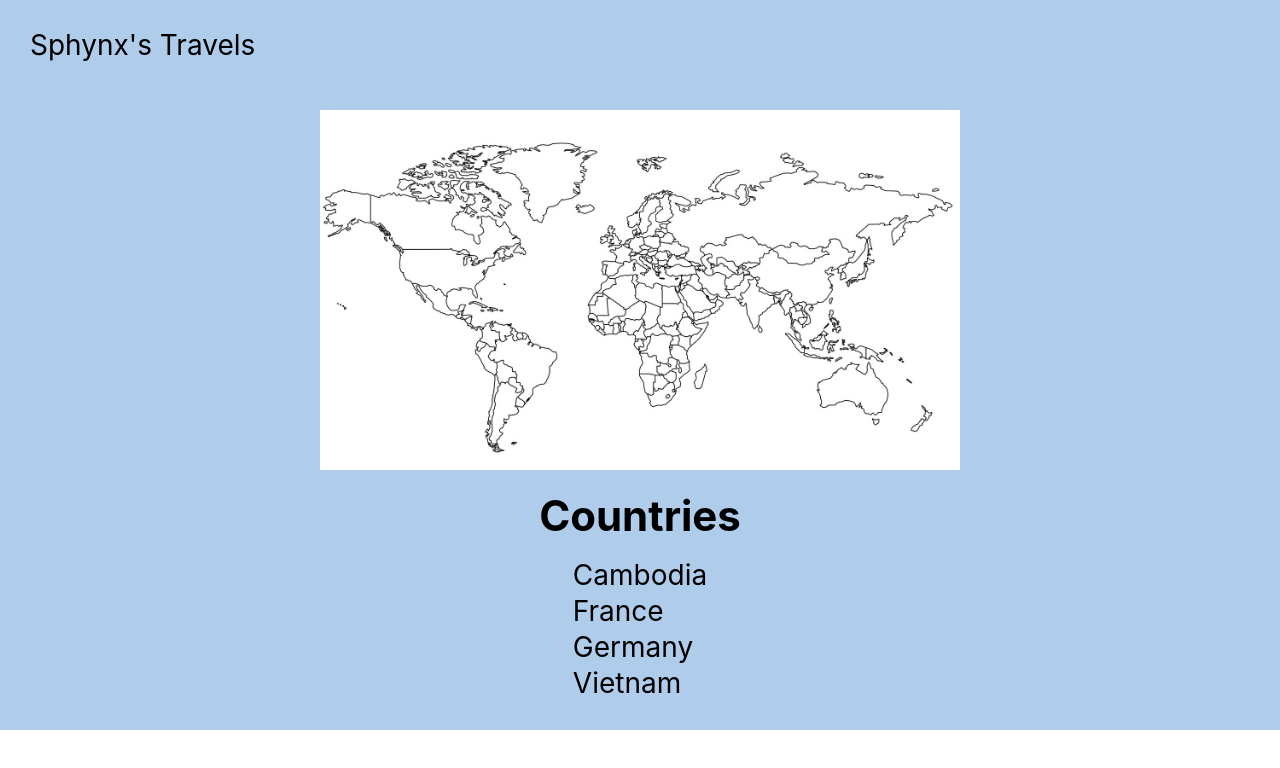
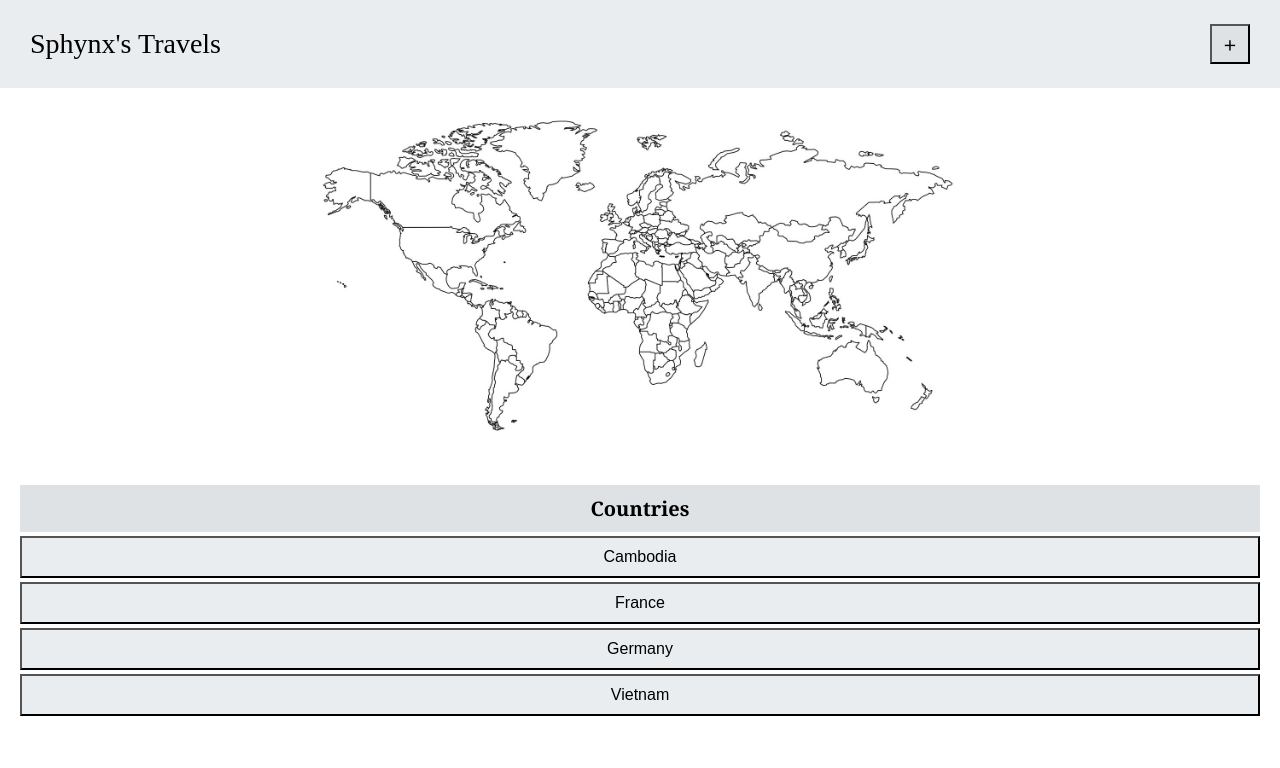
Before and after one commit to amandahaus/travel-app, a React (Create React App) app in the folder frontend/: page / in a window 1280 px wide. Shown: the top 768 px of the page. Built offline with nearby package versions, Linux system fonts and the light colour scheme.

Commit message:
buttons for countries + adding a country, new fonts

```diff
--- a/frontend/src/App.css
+++ b/frontend/src/App.css
@@ -5,8 +5,7 @@
 
 /* header */
 .dashboard-header {
-  background-color: #afcdeb;
-  min-height: 10vh;
+  background-color: #eaedf0;
   display: flex;
   flex-direction: column;
   align-items: center;
@@ -18,14 +17,32 @@
 .user-travels {
   align-self: flex-start;
   margin-left: 30px;
+  font-family: 'Brush Script MT', cursive;
+}
+
+.add-travels-button {
+  position: absolute;
+  right: 30px;
+  background-color: #dfe2e5;
+  color: black;
+  width: 40px;
+  height: 40px;
+  font-size: 24px;
+  cursor: pointer;
+  display: flex;
+  justify-content: center;
+  align-items: center;
+  font-family: Georgia, serif;
+}
+
+.add-travels-button:hover {
+  background-color: #eaedf0;
 }
 
 /* body */
 .dashboard-body {
-  background-color: #afcdeb;
+  width: 100%;
   min-height: 10vh;
-  display: flex;
-  flex-direction: column;
   align-items: center;
   justify-content: center;
   font-size: calc(12px + 2vmin);
@@ -35,22 +52,50 @@
 .mercator-pic {
   width: 50%;
   height: auto;
-  margin-top: 20px;
+}
+
+.countries-title-container {
+  width: 100%;
+  padding: 0 20px;
+  box-sizing: border-box;
 }
 
 .countries-title {
+  width: 100%;
+  padding: 10px 0;
   font-weight: bold;
-  margin-top: 20px;
-  margin-bottom: 10px;
+  font-size: 20px;
+  margin-top: 30px;
+  margin-bottom: 0px;
+  text-align: center;
+  background-color: #dfe2e5;
+  font-family: Georgia, serif;
 }
 
-.country-list {
+.countries-list {
   list-style-type: none;
   padding: 0;
-  text-align: left;
-  margin-top: 5px; /* spacing from map */
+  margin: 0;
+  width: 100%;
+  font-family: Georgia, serif;
 }
 
-.country-list li {
-  margin: 2px 0; /* spacing between list items */
+.countries-list li {
+  width: 100%;
+  text-align: center;
 }
+
+.countries-button {
+  width: calc(100% - 40px);
+  padding: 10px;
+  font-size: 16px;
+  cursor: pointer;
+  background-color: #eaedf0;
+  color: rgb(0, 0, 0);
+  box-sizing: border-box;
+  text-align: center;
+}
+
+.countries-button:hover {
+  background-color: #dde5ed;
+}
--- a/frontend/src/App.js
+++ b/frontend/src/App.js
@@ -9,18 +9,29 @@ function App() {
   return (
     <div className="dashboard">
       <header className="dashboard-header">
+
         <p className="user-travels">
             Sphynx's Travels
         </p>
+        <button className="add-travels-button">+</button>
+
       </header>
+
       <body className="dashboard-body">
+
       <img src={mercatorImage} alt="Map" className="mercator-pic" />
-      <h2 className="countries-title"> Countries </h2>
-      <ul className="country-list">
+
+      <div className="countries-title-container">
+        <h2 className="countries-title"> Countries </h2>
+      </div>
+      <ul className="countries-list">
         {countries.map((country, index) => (
-          <li key={index}>{country}</li>
+          <li key={index}>
+            <button className="countries-button">{country}</button>
+          </li>
         ))}
       </ul>
+
       </body>
     </div>
   );
```
